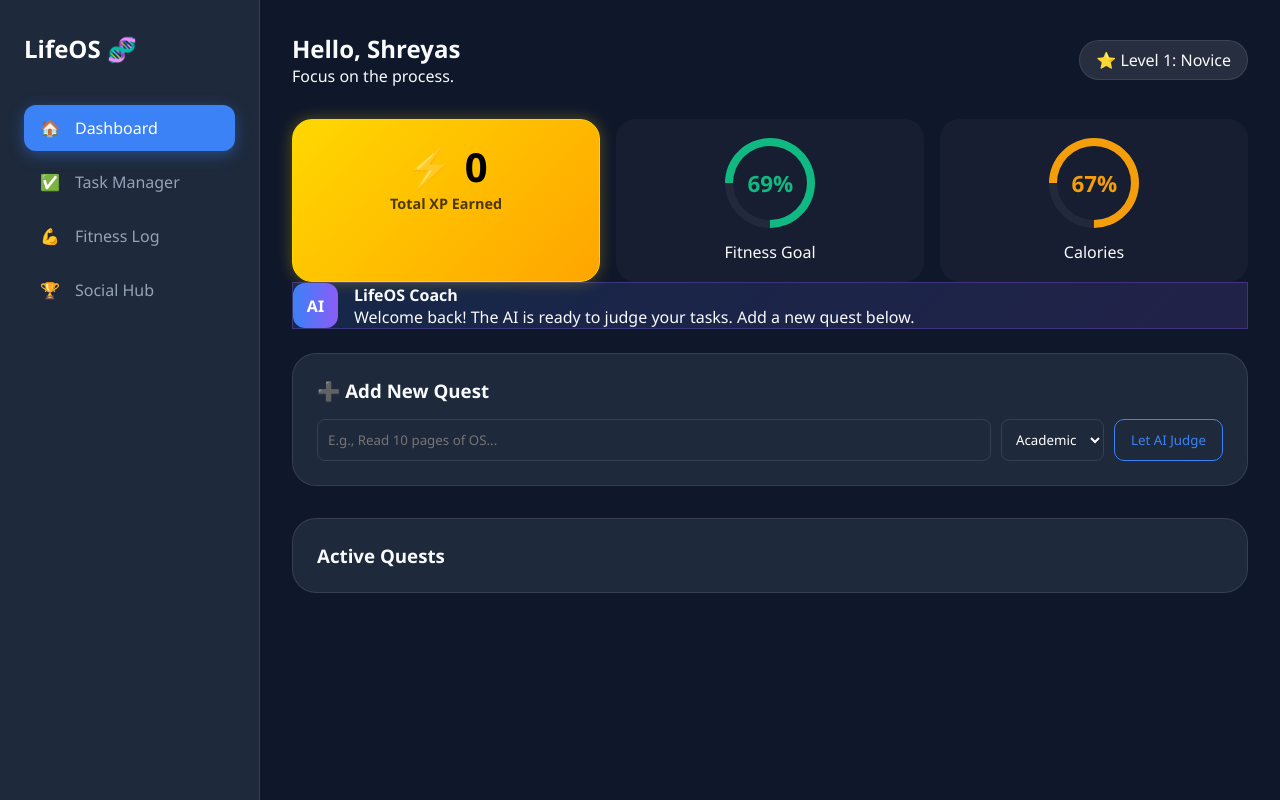
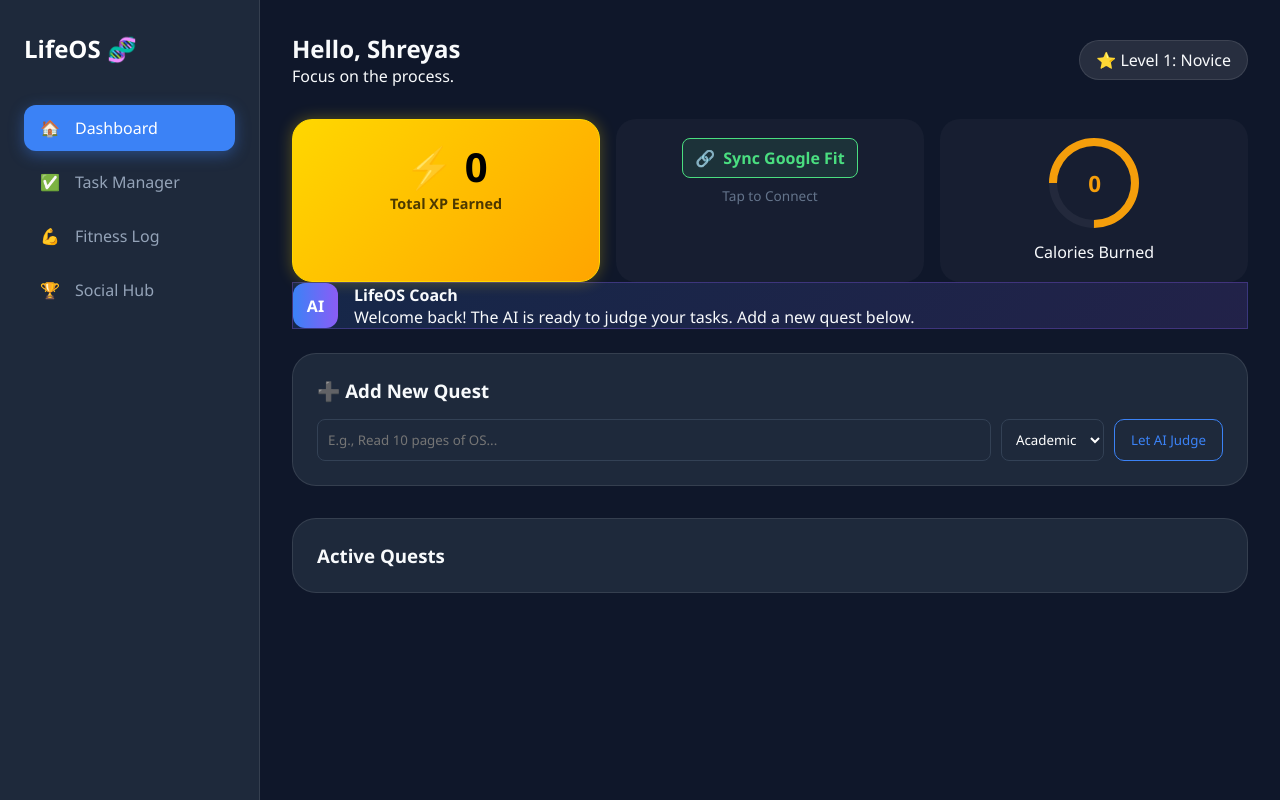
Before and after one commit to Shreyas310805/LifeOS, a Flask app: page / in a window 1280 px wide. Run offline with Flask 3, Linux system fonts and the light colour scheme; data comes from the database, SQL or seed files in the repository.

Commit message:
added google fit

```diff
--- a/app.py
+++ b/app.py
@@ -1,17 +1,27 @@
 import os
-from flask import Flask, render_template, request, redirect, url_for
+import datetime
+from flask import Flask, render_template, request, redirect, url_for, session
 from flask_sqlalchemy import SQLAlchemy
-from google import genai
+import google.generativeai as genai
+from google_auth_oauthlib.flow import Flow
+from googleapiclient.discovery import build
+
+# Allow HTTP for local testing (Fixes InsecureTransportError)
+os.environ['OAUTHLIB_INSECURE_TRANSPORT'] = '1'
 
 app = Flask(__name__)
+app.secret_key = "LifeOS_Secret_Key_Change_Me"
 
 # --- CONFIGURATION ---
 app.config['SQLALCHEMY_DATABASE_URI'] = 'sqlite:///lifeos.db'
 app.config['SQLALCHEMY_TRACK_MODIFICATIONS'] = False
 db = SQLAlchemy(app)
 
-# --- YOUR API KEY ---
+
 GOOGLE_API_KEY = ""
+CLIENT_ID = ""
+CLIENT_SECRET = ""
+# ---------------------------------------------------------
 
 # --- DATABASE MODELS ---
 class Task(db.Model):
@@ -27,32 +37,51 @@ class User(db.Model):
     level = db.Column(db.Integer, default=1)
     total_xp = db.Column(db.Integer, default=0)
 
-# --- AI HELPER FUNCTION ---
+    # Fitness Data
+    is_connected = db.Column(db.Boolean, default=False) # Checks if logged in
+    steps = db.Column(db.Integer, default=0)
+    calories = db.Column(db.Integer, default=0)
+    profile_pic = db.Column(db.String(200), nullable=True) # URL for Google Photo
+
+# --- AI HELPER ---
+
 def decide_points_with_ai(task_description):
     try:
-        client = genai.Client(api_key=GOOGLE_API_KEY)
+        genai.configure(api_key=GOOGLE_API_KEY)
 
-        prompt = (
-            f"You are the LifeOS Game Master.\n"
-            f"Assess the difficulty of this task:\n"
-            f"Task: {task_description}\n\n"
-            "Rules:\n"
-            "- Assign XP strictly from: 5, 10, 20, 40, 50, 70\n"
-            "- Reply with ONLY the number\n"
-        )
+        # 👇 UPDATED: Using the 'latest' alias which has better limits
+        model = genai.GenerativeModel('gemini-flash-latest')
 
-        response = client.models.generate_content(
-            model="gemini-exp-1206", # Using the reliable experimental model
-            contents=prompt
-        )
+        prompt = (f"Task: {task_description}\n"
+                  "Rules: Difficulty 1-100. Assign XP strictly from: 5, 10, 20, 50, 100. "
+                  "Reply ONLY with the raw number. No text.")
 
-        points = int(response.text.strip())
-        print(f"✅ AI JUDGEMENT: '{task_description}' = {points} XP")
-        return points
+        response = model.generate_content(prompt)
+        return int(response.text.strip())
 
     except Exception as e:
-        print(f"❌ AI ERROR: {e}")
+        # If it fails, print the error but don't crash the app
+        print(f"❌ AI Error: {e}")
         return 10
+
+# --- GOOGLE FIT OAUTH SETUP ---
+
+SCOPES = [
+    'https://www.googleapis.com/auth/fitness.activity.read',
+    'https://www.googleapis.com/auth/userinfo.profile'
+]
+
+def get_google_auth_flow():
+    client_config = {
+        "web": {
+            "client_id": CLIENT_ID,
+            "client_secret": CLIENT_SECRET,
+            "auth_uri": "https://accounts.google.com/o/oauth2/auth",
+            "token_uri": "https://oauth2.googleapis.com/token",
+            "redirect_uris": ["http://127.0.0.1:5000/callback"]
+        }
+    }
+    return Flow.from_client_config(client_config=client_config, scopes=SCOPES)
 
 # --- ROUTES ---
 
@@ -70,6 +99,87 @@ def dashboard():
     task_percent = int((completed_tasks / total_tasks) * 100)
 
     return render_template('dashboard.html', page='dashboard', user=user, tasks=tasks, task_percent=task_percent)
+
+@app.route('/login_google')
+def login_google():
+    flow = get_google_auth_flow()
+    flow.redirect_uri = "http://127.0.0.1:5000/callback"
+    authorization_url, state = flow.authorization_url(
+        access_type='offline',
+        include_granted_scopes='true',
+        prompt='consent'
+    )
+    session['state'] = state
+    return redirect(authorization_url)
+
+@app.route('/logout_fit')
+def logout_fit():
+    user = User.query.first()
+    user.is_connected = False
+    user.steps = 0
+    user.calories = 0
+    user.profile_pic = None
+    db.session.commit()
+    return redirect(url_for('dashboard'))
+
+@app.route('/callback')
+def callback():
+    flow = get_google_auth_flow()
+    flow.redirect_uri = "http://127.0.0.1:5000/callback"
+
+    try:
+        flow.fetch_token(authorization_response=request.url)
+        creds = flow.credentials
+
+        # 1. Fetch Profile Picture
+        session_request = flow.authorized_session()
+        profile_info = session_request.get('https://www.googleapis.com/oauth2/v1/userinfo').json()
+        profile_pic = profile_info.get('picture', '')
+
+        # 2. Fetch Fitness Data
+        service = build('fitness', 'v1', credentials=creds)
+        now = datetime.datetime.now()
+        start_time = now - datetime.timedelta(days=1)
+
+        body = {
+            "aggregateBy": [
+                {"dataTypeName": "com.google.step_count.delta"},
+                {"dataTypeName": "com.google.calories.expended"}
+            ],
+            "bucketByTime": {"durationMillis": 86400000},
+            "startTimeMillis": int(start_time.timestamp() * 1000),
+            "endTimeMillis": int(now.timestamp() * 1000)
+        }
+
+        steps = 0
+        calories = 0
+
+        try:
+            response = service.users().dataset().aggregate(userId="me", body=body).execute()
+            if 'bucket' in response:
+                bucket = response['bucket'][0]
+                for dataset in bucket['dataset']:
+                    for point in dataset['point']:
+                        if point['value']:
+                            val = point['value'][0]
+                            if 'intVal' in val: steps += val['intVal']
+                            if 'fpVal' in val: calories += int(val['fpVal'])
+        except Exception as e:
+            print(f"Error fetching stats: {e}")
+
+        # 3. SAVE TO DATABASE (Crucial Step)
+        user = User.query.first()
+        user.is_connected = True  # <--- FORCE THIS TO TRUE
+        user.steps = steps
+        user.calories = calories
+        user.profile_pic = profile_pic
+        db.session.commit()
+
+    except Exception as e:
+        print(f"Login Failed: {e}")
+        return redirect(url_for('dashboard'))
+
+    return redirect(url_for('dashboard'))
 
 @app.route('/tasks')
 def tasks():
@@ -91,10 +201,7 @@ def social():
 def add_task():
     task_title = request.form.get('task_name')
     category = request.form.get('category')
-
-    # Call AI Function
     ai_points = decide_points_with_ai(task_title)
-
     new_task = Task(title=task_title, category=category, xp=ai_points)
     db.session.add(new_task)
     db.session.commit()
@@ -104,15 +211,12 @@ def add_task():
 def complete_task(task_id):
     task = Task.query.get(task_id)
     user = User.query.first()
-
     if task and task.status == "Pending":
         task.status = "Done"
         user.total_xp += task.xp
         user.level = 1 + (user.total_xp // 500)
         db.session.commit()
-
     return redirect(url_for('dashboard'))
-
 
 @app.route('/delete/<int:task_id>')
 def delete_task(task_id):
@@ -121,10 +225,9 @@ def delete_task(task_id):
         db.session.delete(task)
         db.session.commit()
     return redirect(url_for('dashboard'))
-# ----------------------------------------------------
 
 with app.app_context():
     db.create_all()
 
 if __name__ == '__main__':
-    app.run(debug=True)
+    app.run(debug=True, port=5000)
--- a/templates/dashboard.html
+++ b/templates/dashboard.html
@@ -18,13 +18,34 @@
     </div>
 
     <div class="stat-card">
-        <div class="ring green"><div class="ring-text">69%</div></div>
-        <div class="stat-value">Fitness Goal</div>
+        {% if user.is_connected %}
+            <div style="display: flex; flex-direction: column; align-items: center; justify-content: center;">
+                <div style="display: flex; align-items: center; gap: 10px; margin-bottom: 5px;">
+                    {% if user.profile_pic %}
+                        <img src="{{ user.profile_pic }}" style="width: 32px; height: 32px; border-radius: 50%; border: 2px solid #4ade80;">
+                    {% else %}
+                         <span style="font-size: 1.5rem;">👤</span>
+                    {% endif %}
+                    <span style="color: #4ade80; font-weight: bold; font-size: 1.2rem;">{{ user.steps }}</span>
+                </div>
+
+                <div style="font-size: 0.8rem; color: #94a3b8; display: flex; align-items: center; gap: 5px;">
+                    Steps Today
+                    <a href="{{ url_for('logout_fit') }}" style="color: #ef4444; text-decoration: none; border: 1px solid #ef4444; padding: 2px 6px; border-radius: 4px; font-size: 0.7rem;">Disconnect</a>
+                </div>
+            </div>
+        {% else %}
+            <a href="{{ url_for('login_google') }}" style="display: flex; align-items: center; gap: 8px; text-decoration: none; color: #4ade80; background: rgba(74, 222, 128, 0.1); padding: 8px 12px; border-radius: 8px; border: 1px solid #4ade80; transition: 0.2s;">
+                <span>🔗</span>
+                <span style="font-weight: bold;">Sync Google Fit</span>
+            </a>
+            <div class="stat-value" style="margin-top: 8px; font-size: 0.85rem; color: #64748b;">Tap to Connect</div>
+        {% endif %}
     </div>
 
     <div class="stat-card">
-        <div class="ring orange"><div class="ring-text">67%</div></div>
-        <div class="stat-value">Calories</div>
+        <div class="ring orange"><div class="ring-text">{{ user.calories }}</div></div>
+        <div class="stat-value">Calories Burned</div>
     </div>
 </div>
 
```
Also changed, not shown: check.py (added, +20 -0 lines), templates/fitness.html (+59 -4 lines).
